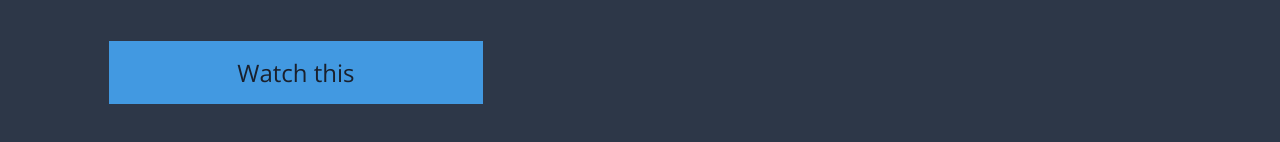
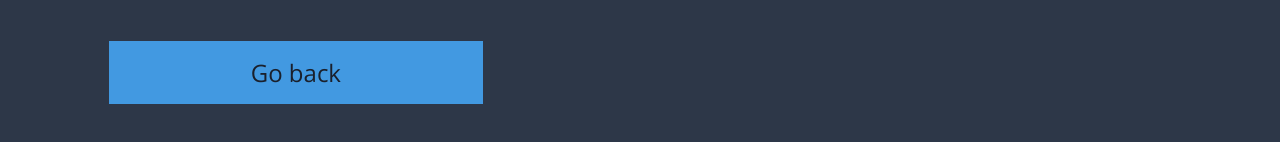
Before and after one commit to AndrewLeigh6/TV-Timer, a React (Create React App) app: page / in a window 1280 px wide. Shown: the part 810-952 px from the top of the page. Built offline with nearby package versions, Linux system fonts and the light colour scheme; no server answers.

Commit message:
Allow media details to accept button text prop

```diff
--- a/src/components/MediaDetails/MediaDetails.js
+++ b/src/components/MediaDetails/MediaDetails.js
@@ -11,7 +11,7 @@ const MediaDetails = props => {
         {props.title} ({props.year})
       </p>
       <Button type="secondary" size="small">
-        Watch this
+        {props.buttonText}
       </Button>
     </div>
   );
@@ -20,7 +20,8 @@ const MediaDetails = props => {
 MediaDetails.propTypes = {
   title: PropTypes.string.isRequired,
   year: PropTypes.string.isRequired,
-  poster: PropTypes.string.isRequired
+  poster: PropTypes.string.isRequired,
+  buttonText: PropTypes.string.isRequired
 };
 
 export default MediaDetails;
--- a/src/components/SearchResults/SearchResults.js
+++ b/src/components/SearchResults/SearchResults.js
@@ -27,9 +27,16 @@ class SearchResults extends Component {
         ? `${this.props.getPosterBaseURL()}/${media.poster_path}`
         : PLACEHOLDER_POSTER_URL;
       const year = media.release_date.slice(0, 4);
+      const BUTTON_TEXT = "Watch this";
 
       return (
-        <MediaDetails key={id} title={title} poster={poster} year={year} />
+        <MediaDetails
+          key={id}
+          title={title}
+          poster={poster}
+          year={year}
+          buttonText={BUTTON_TEXT}
+        />
       );
     });
   };
--- a/src/components/TimeCalculator/TimeCalculator.js
+++ b/src/components/TimeCalculator/TimeCalculator.js
@@ -4,12 +4,14 @@ import MediaDetails from "../MediaDetails/MediaDetails";
 import TimeInputBlock from "./TimeInputBlock/TimeInputBlock";
 
 const TimeCalculator = props => {
+  const BUTTON_TEXT = "Go back";
   return (
     <div className={classes.TimeCalculator}>
       <MediaDetails
         title="Blade Runner 2049"
         year="2017"
         poster="https://via.placeholder.com/500x750.png?text=No+poster+available"
+        buttonText={BUTTON_TEXT}
       />
       <div className={classes.Container}>
         <TimeInputBlock type="start" />
```
